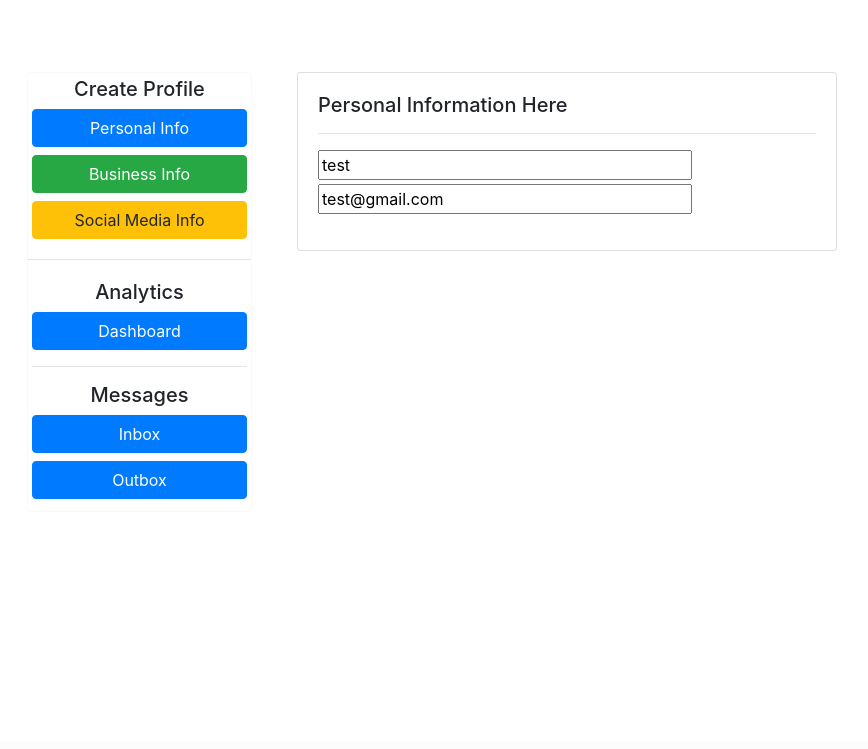
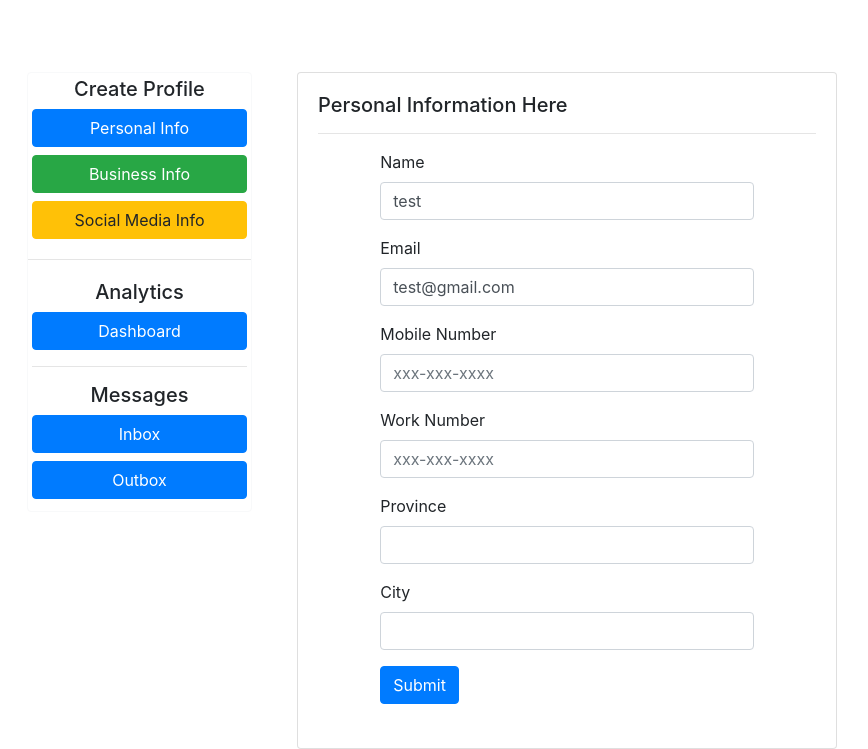
Before and after one commit to olugbengaakindele/selfterpreneur, a Flask app: page /1/personalinfo in a window 1280 px wide. Shown: the part 58-807 px from the top of the page, without its empty margins (73-941 px from the left). Before the commit the page ends 557 px from the top, so only its background shows below. Run offline with Flask 2, Linux system fonts and the light colour scheme; a user stored in the database is signed in; some libraries are stand-ins or nearby versions.

Commit message:
still on Personal Info Front End

```diff
--- a/app/me/forms.py
+++ b/app/me/forms.py
@@ -3,21 +3,22 @@ from wtforms import StringField, SubmitField, PasswordField,BooleanField
 from wtforms.validators import Email, DataRequired, EqualTo, ValidationError
 from app.auth.models import Users
 from app import bcrypt
+from wtforms.fields.html5 import TelField
+
+
+def num_validate(form,field):
+    check = len(field.data)
+    if check != 10:
+        raise ValidationError('Number is greater than 10 digits')
+    elif isinstance(check, int):
+        raise ValidationError('Only digits allowed')
 
 class FrmPersonalInfo(FlaskForm):
 
     name = StringField("Name", validators=[DataRequired()])
     email= StringField('Email', validators=[DataRequired()])
-    mobile_phone= StringField('Mobile Number', validators=[DataRequired()])
+    mobile_phone= TelField('Mobile Number', validators=[DataRequired(),num_validate])
     work_phone= StringField('Work Number', validators=[DataRequired()])
     city= StringField('City', validators=[DataRequired()])
     province= StringField('Province', validators=[DataRequired()])
     submit = SubmitField('Submit')
-
-    def validate_phone(self, phone):
-        try:
-            p = phonenumbers.parse(phone.data)
-            if not phonenumbers.is_valid_number(p):
-                raise ValueError()
-        except (phonenumbers.phonenumberutil.NumberParseException, ValueError):
-            raise ValidationError('Invalid phone number')
--- a/app/me/models.py
+++ b/app/me/models.py
@@ -13,7 +13,7 @@ class Personal_Info(db.Model):
     user_mobile_phone = db.Column(db.String(100))
     user_work_phone = db.Column(db.String(100))
     user_city = db.Column(db.String(100), nullable=False)
-    province =  db.Column(db.String(100), nullable=False)
+    user_province =  db.Column(db.String(100), nullable=False)
     user_country = db.Column(db.String(100), nullable=False)
 
     def __init__(self, user_name, user_mobile_phone, user_work_phone, user_city, user_country):
--- a/app/me/routes.py
+++ b/app/me/routes.py
@@ -4,7 +4,7 @@ from app.me import me
 from flask import render_template, request, redirect, url_for
 from flask_login import login_user, logout_user, login_required
 from app.me.forms import FrmPersonalInfo
-
+from app.me.models import  Personal_Info
 
 
 
@@ -19,6 +19,10 @@ def myprofile(myemail_id):
 @login_required
 def personalinfo(myemail_id):
     form = FrmPersonalInfo()
+    if form.validate_on_submit():
+        return redirect(url_for('me.personalinfo'))
+
+
     # get the info from  personal, business and socail media to render
     return render_template("personalinfo.html", form = form )
 
--- a/app/me/templates/personalinfo.html
+++ b/app/me/templates/personalinfo.html
@@ -10,13 +10,53 @@
         <form class="mt-50 " method="POST" action="">
             {{ form.hidden_tag() }}
 
-            <div class="input-group">
+            <div class="form-group w-75 mx-auto">
+                {{ form.name.label }}
+                {{ form.name(value=current_user.user_name,class ='form-control') }}
 
-                {{ form.name(value=current_user.user_name,class ='w-75') }}
             </div>
 
-            <div class="form-group mt-1">
-                {{ form.email(value=current_user.user_email,class ='w-75') }}
+            <div  class="form-group w-75 mx-auto">
+                {{ form.email.label }}
+                {{ form.email(value=current_user.user_email,class ='form-control') }}
+            </div>
+
+             <div  class="form-group w-75 mx-auto">
+                 <span class="error">
+                    {% if form.mobile_phone.errors %}
+                        {% for error in form.mobile_phone.errors %}
+                            {{ error }}
+                        {% endfor %}
+                    {% endif %}
+                </span>
+                {{ form.mobile_phone.label }}
+                {{ form.mobile_phone(placeholder = 'xxx-xxx-xxxx',class ='form-control') }}
+            </div>
+            <div  class="form-group w-75 mx-auto">
+                 <span class="error">
+                    {% if form.work_phone.errors %}
+                        {% for error in form.work_phone.errors %}
+                            {{ error }}
+                        {% endfor %}
+                    {% endif %}
+                </span>
+                {{ form.work_phone.label }}
+                {{ form.work_phone(placeholder = 'xxx-xxx-xxxx',class ='form-control') }}
+            </div>
+
+            <div class="form-group w-75 mx-auto">
+                {{ form.province.label }}
+                {{ form.province(class ='form-control') }}
+
+            </div>
+
+            <div class="form-group w-75 mx-auto">
+                {{ form.city.label }}
+                {{ form.city(class ='form-control') }}
+
+            </div>
+            <div  class="form-group w-75 mx-auto">
+                {{ form.submit.label(class = 'btn btn-primary mx-auto') }}
             </div>
 
         </form>
```
Also changed, not shown: app/site.db.
